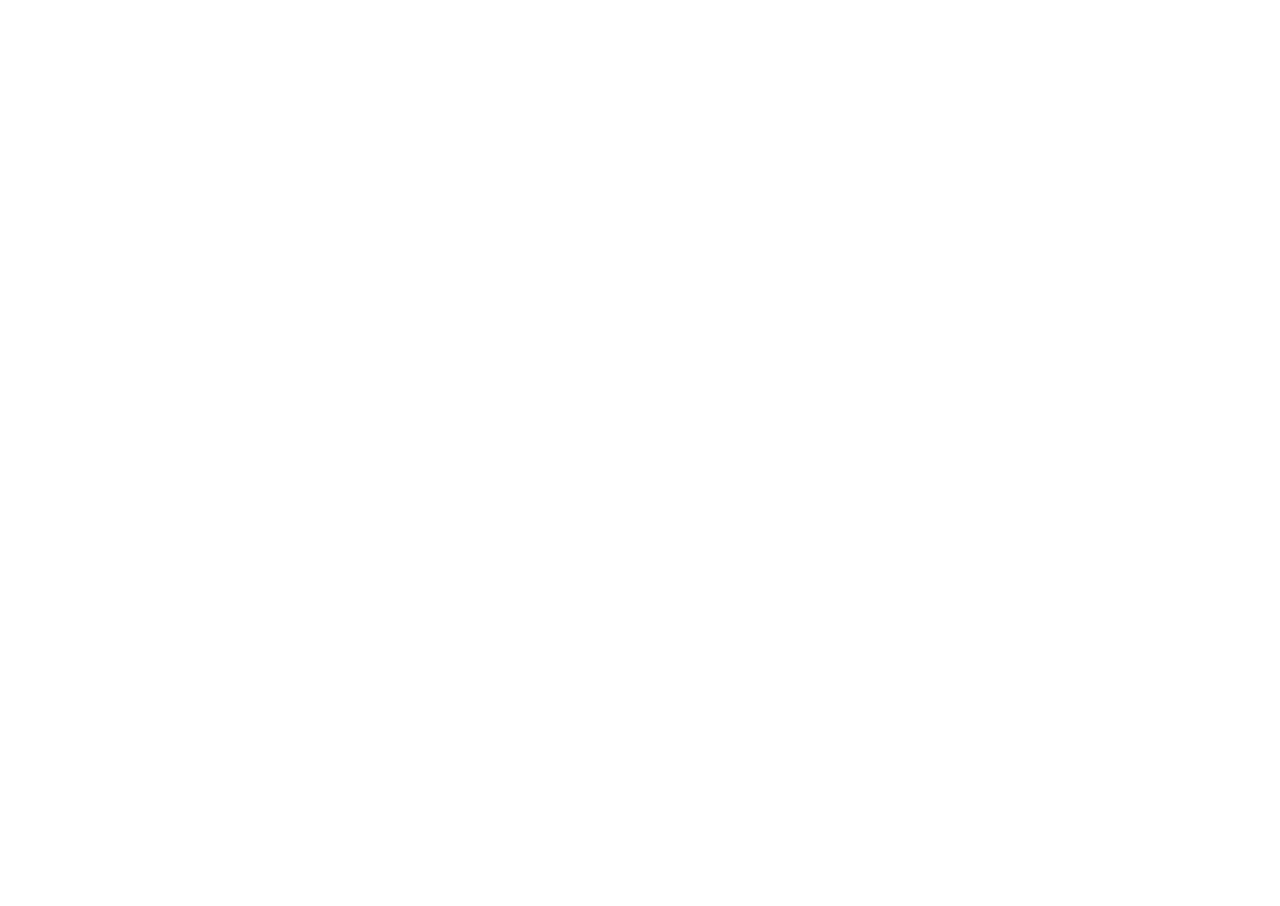
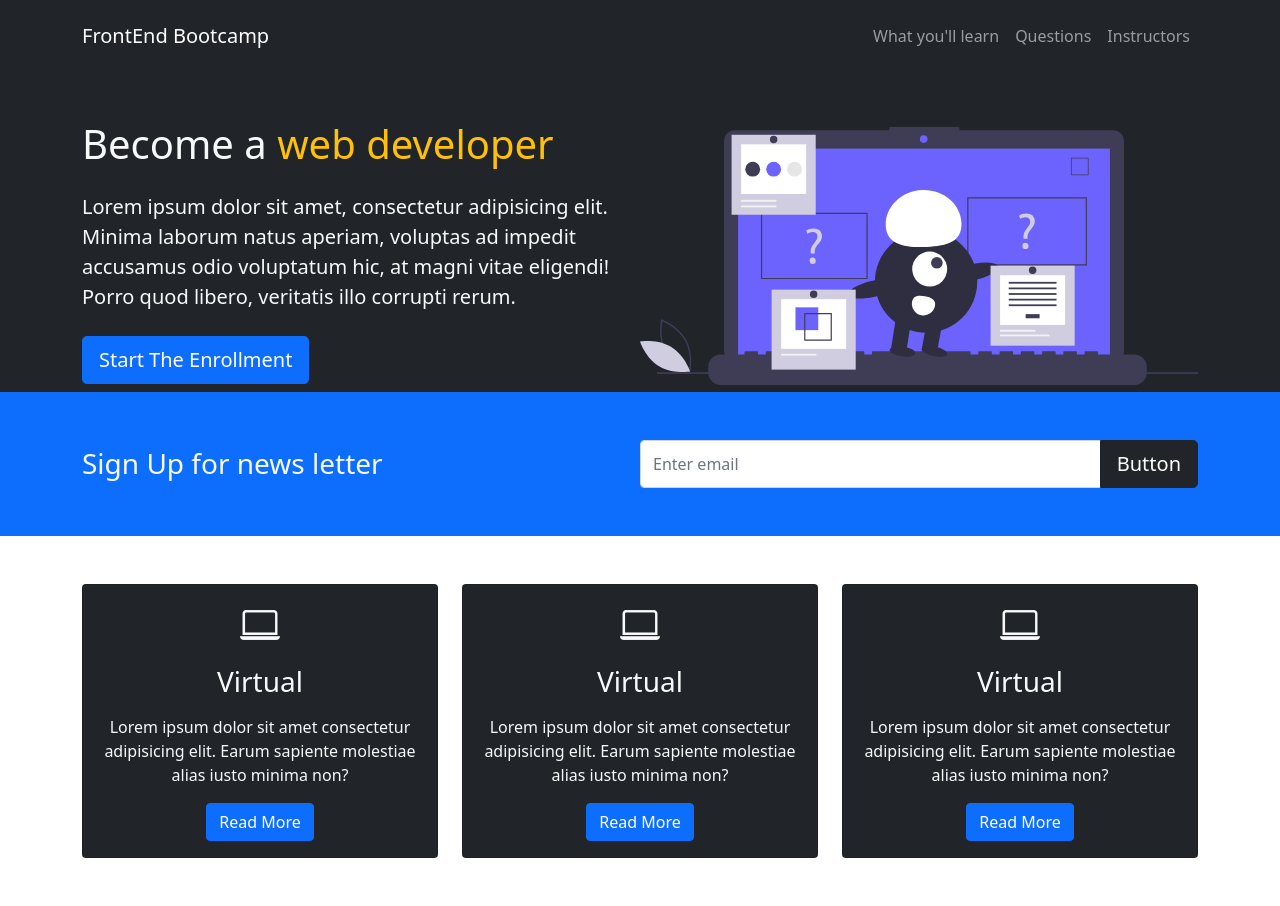
Before and after one commit to barkotenicholas/FrontEndBoot-Strap, a plain HTML site: page index.html in a window 1280 px wide. Before the commit the page ends 800 px from the top, so only its background shows below. Drawn offline with nearby package versions, Linux system fonts and the light colour scheme.

Commit message:
Added rows and content section

```diff
--- a/css/style.css
+++ b/css/style.css
@@ -0,0 +1,6 @@
+
+@media (min-width:768px) {
+    .news-input{
+        width: 50%;
+    }
+}
--- a/index.html
+++ b/index.html
@@ -1,13 +1,146 @@
 <!DOCTYPE html>
 <html lang="en">
+
 <head>
     <meta charset="UTF-8">
     <meta http-equiv="X-UA-Compatible" content="IE=edge">
     <meta name="viewport" content="width=device-width, initial-scale=1.0">
+    <link href="https://cdn.jsdelivr.net/npm/bootstrap@5.0.2/dist/css/bootstrap.min.css" rel="stylesheet"
+        integrity="sha384-EVSTQN3/azprG1Anm3QDgpJLIm9Nao0Yz1ztcQTwFspd3yD65VohhpuuCOmLASjC" crossorigin="anonymous">
     <title>FrontEnd BootStrap</title>
-    <link href="https://cdn.jsdelivr.net/npm/bootstrap@5.0.2/dist/css/bootstrap.min.css" rel="stylesheet" integrity="sha384-EVSTQN3/azprG1Anm3QDgpJLIm9Nao0Yz1ztcQTwFspd3yD65VohhpuuCOmLASjC" crossorigin="anonymous">
+    <link rel="stylesheet" href="https://cdn.jsdelivr.net/npm/bootstrap-icons@1.3.0/font/bootstrap-icons.css">
+    <link rel="stylesheet" href="/css/style.css">
 </head>
+
 <body>
+    <!--Navbar-->
+    <nav class="navbar navbar-expand-lg bg-dark navbar-dark py-3">
+        <div class="container">
+            <a href="#" class="navbar-brand">FrontEnd Bootcamp</a>
+            <button class="navbar-toggler" type="button" data-bs-toggle="collapse" data-bs-target="#navmenu">
+                <span class="navbar-toggler-icon">
 
+                </span>
+            </button>
+            <div class="collapse navbar-collapse" id="navmenu">
+                <ul class="navbar-nav ms-auto">
+                    <li class="nav-item">
+                        <a href="#learn" class="nav-link">What you'll learn</a>
+                    </li>
+                    <li class="nav-item">
+                        <a href="#question" class="nav-link">Questions</a>
+                    </li>
+                    <li class="nav-item">
+                        <a href="#instructors" class="nav-link">Instructors</a>
+                    </li>
+                </ul>
+            </div>
+        </div>
+    </nav>
+    <!--Showcase-->
+    <section class="bg-dark text-light p-5 p-lg-0 pt-lg-5 text-center text-sm-start">
+        <div class="container">
+            <div class="d-sm-flex align-items-center justify-content-between">
+                <div>
+                    <h1>Become a <span class="text-warning">web developer</span></h1>
+                    <p class="lead my-4">Lorem ipsum dolor sit amet, consectetur adipisicing elit. Minima laborum natus
+                        aperiam, voluptas ad impedit accusamus odio voluptatum hic, at magni vitae eligendi! Porro quod
+                        libero, veritatis illo corrupti rerum.</p>
+                    <button class="btn btn-primary btn-lg mb-2">
+                        Start The Enrollment
+                    </button>
+                </div>
+                <img class="img-fluid w-50 d-none d-sm-block" src="images/showcase.svg" alt="">
+
+            </div>
+        </div>
+    </section>
+    <!--end of show case-->
+
+    <!--News letter-->
+    <section class="bg-primary text-light p-5">
+        <div class="container">
+            <div class="d-md-flex justify-content-between align-items-center">
+                <h3 class="mb-3 mb-md-0">
+                    Sign Up for news letter
+                </h3>
+                <div class="input-group news-input">
+                    <input type="text" class="form-control" placeholder="Enter email">
+                    <button class="btn btn-dark btn-lg" type="button" id="button-addon2">Button</button>
+                </div>
+            </div>
+
+        </div>
+    </section>
+    <!--End of news letter-->
+
+    <!--boxes section-->
+    <section class="p-5">
+        <div class="container">
+            <div class="row text-center">
+                <div class="col-md-4">
+                    <div class="card bg-dark text-light">
+                        <div class="card-body text-center">
+
+                            <div class="h1 mb-3">
+                                <i class="bi-laptop"></i>
+
+                            </div>
+                            <h3 class="card-title mb-3">
+                                Virtual
+                            </h3>
+                            <p class="card-text">
+                                Lorem ipsum dolor sit amet consectetur adipisicing elit. Earum sapiente molestiae alias
+                                iusto minima non?
+                            </p>
+                            <a href="" class="btn btn-primary">Read More</a>
+                        </div>
+                    </div>
+                </div>
+
+                <div class="col-md-4"> <div class="card bg-dark text-light">
+                    <div class="card-body text-center">
+
+                        <div class="h1 mb-3">
+                            <i class="bi-laptop"></i>
+
+                        </div>
+                        <h3 class="card-title mb-3">
+                            Virtual
+                        </h3>
+                        <p class="card-text">
+                            Lorem ipsum dolor sit amet consectetur adipisicing elit. Earum sapiente molestiae alias
+                            iusto minima non?
+                        </p>
+                        <a href="" class="btn btn-primary">Read More</a>
+                    </div>
+                </div></div>
+                <div class="col-md-4"> <div class="card bg-dark text-light">
+                    <div class="card-body text-center">
+
+                        <div class="h1 mb-3">
+                            <i class="bi-laptop"></i>
+
+                        </div>
+                        <h3 class="card-title mb-3">
+                            Virtual
+                        </h3>
+                        <p class="card-text">
+                            Lorem ipsum dolor sit amet consectetur adipisicing elit. Earum sapiente molestiae alias
+                            iusto minima non?
+                        </p>
+                        <a href="" class="btn btn-primary">Read More</a>
+                    </div>
+                </div></div>
+            </div>
+        </div>
+    </section>
+
+
+
+    <script src="https://cdn.jsdelivr.net/npm/bootstrap@5.0.2/dist/js/bootstrap.bundle.min.js"
+        integrity="sha384-MrcW6ZMFYlzcLA8Nl+NtUVF0sA7MsXsP1UyJoMp4YLEuNSfAP+JcXn/tWtIaxVXM" crossorigin="anonymous">
+    </script>
 </body>
+
 </html>
```
Also changed, not shown: images/showcase.svg (added).
